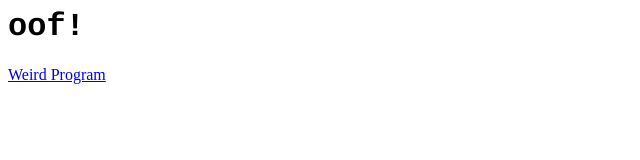
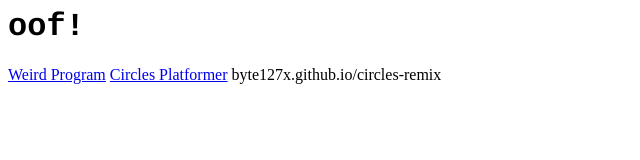
Before and after one commit to byte127x/byte127x.github.io, a plain HTML site: page index.html in a window 1280 px wide. Shown: the whole page, without its empty margins (0-640 px from the left). Drawn offline with Linux system fonts and the light colour scheme.

Commit message:
Update index.html

```diff
--- a/index.html
+++ b/index.html
@@ -1,3 +1,6 @@
 <link rel="stylesheet" href="style.css">
 <h1>oof!</h1>
 <a href=https://github.com/byte127x/game_hub/blob/master/GameHub%20Installer%20(Build%20M21-20).EXE?raw=true>Weird Program</a>
+<a href=byte127x.github.io/circles-remix/index.html>Circles Platformer</a>
+
+byte127x.github.io/circles-remix
```
